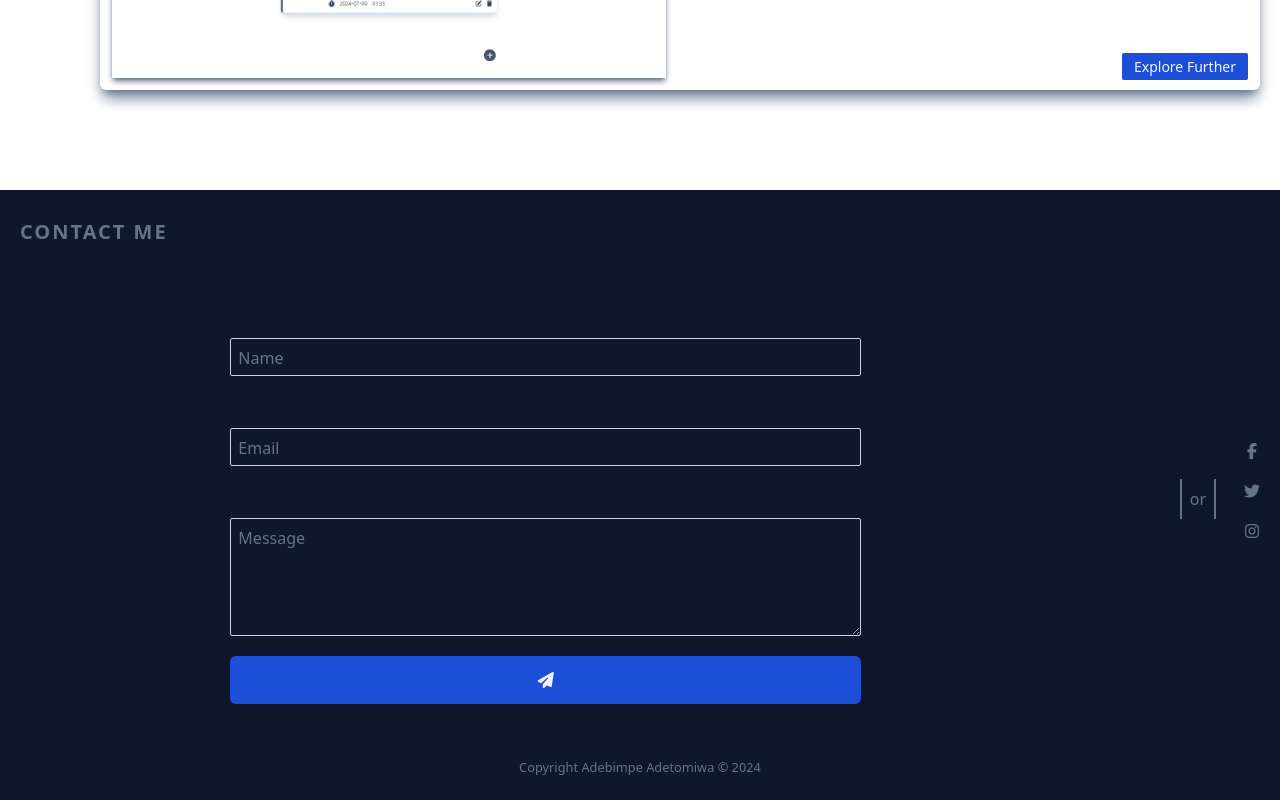
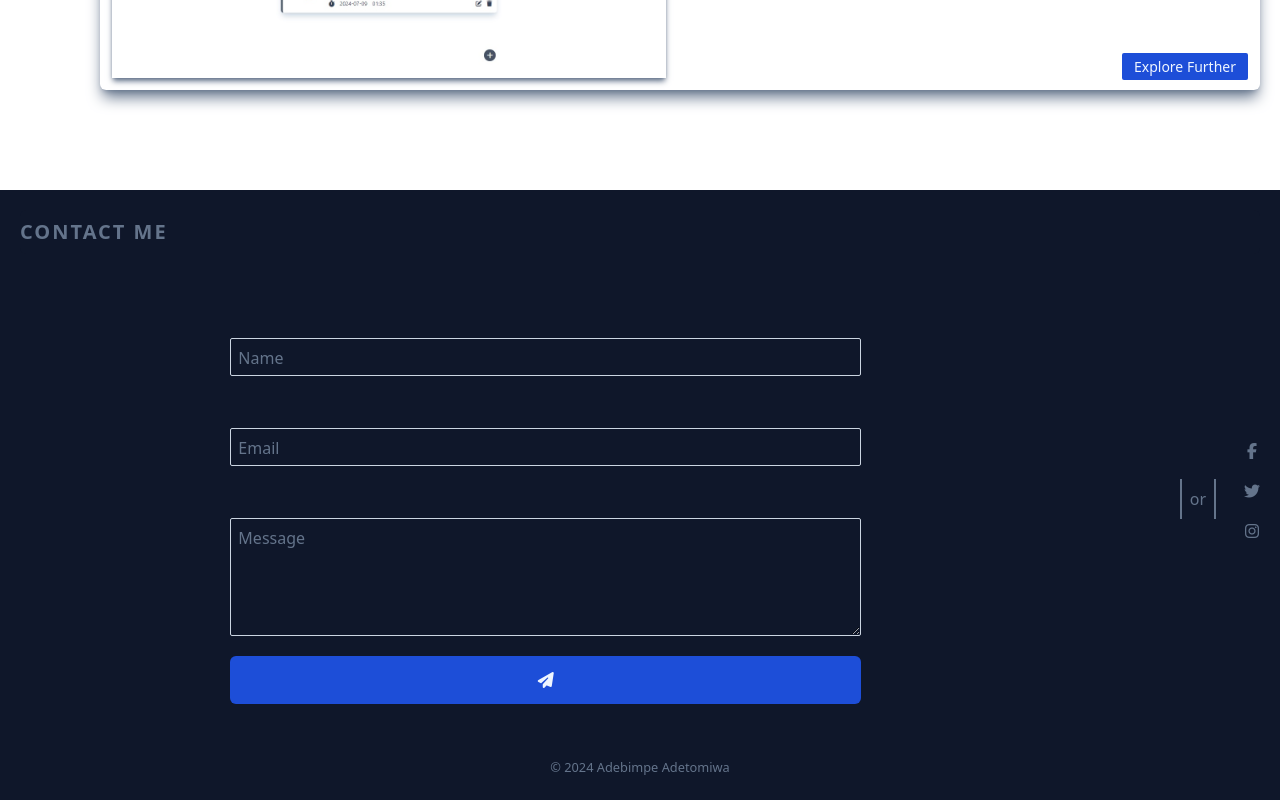
Before and after one commit to adebimpe-adetomiwa-22/adebimpe-adetomiwa-22.github.io, a React (Vite) app: page / in a window 1280 px wide. Shown: the part 2298-3098 px from the top of the page. Built offline with nearby package versions, Linux system fonts and the light colour scheme.

Commit message:
change copyright order

```diff
--- a/src/components/Footer.jsx
+++ b/src/components/Footer.jsx
@@ -5,7 +5,7 @@ const Footer = () => {
         <footer className="footer">
             <div className="container">
                 <section className="copyright">
-                    <small>Copyright Adebimpe Adetomiwa &copy; 2024</small>
+                    <small>&copy; 2024 Adebimpe Adetomiwa</small>
                 </section>
             </div>
         </footer>
```
